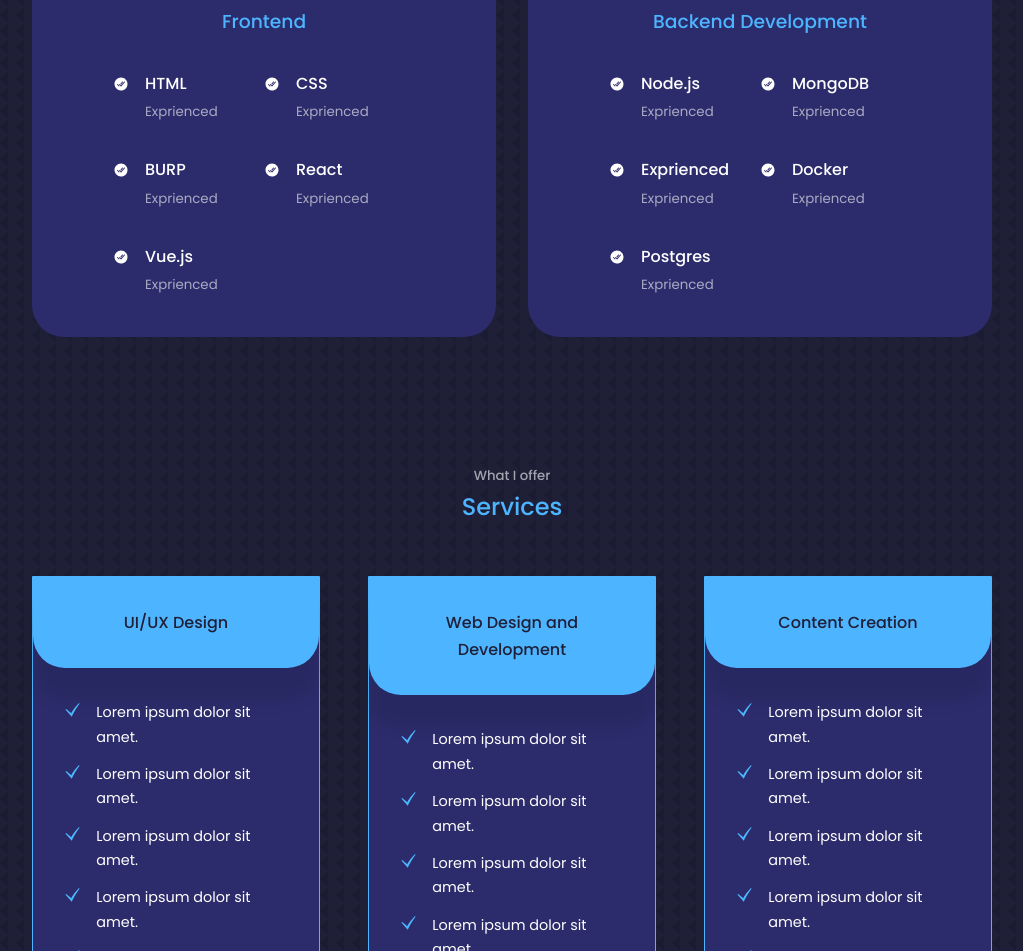
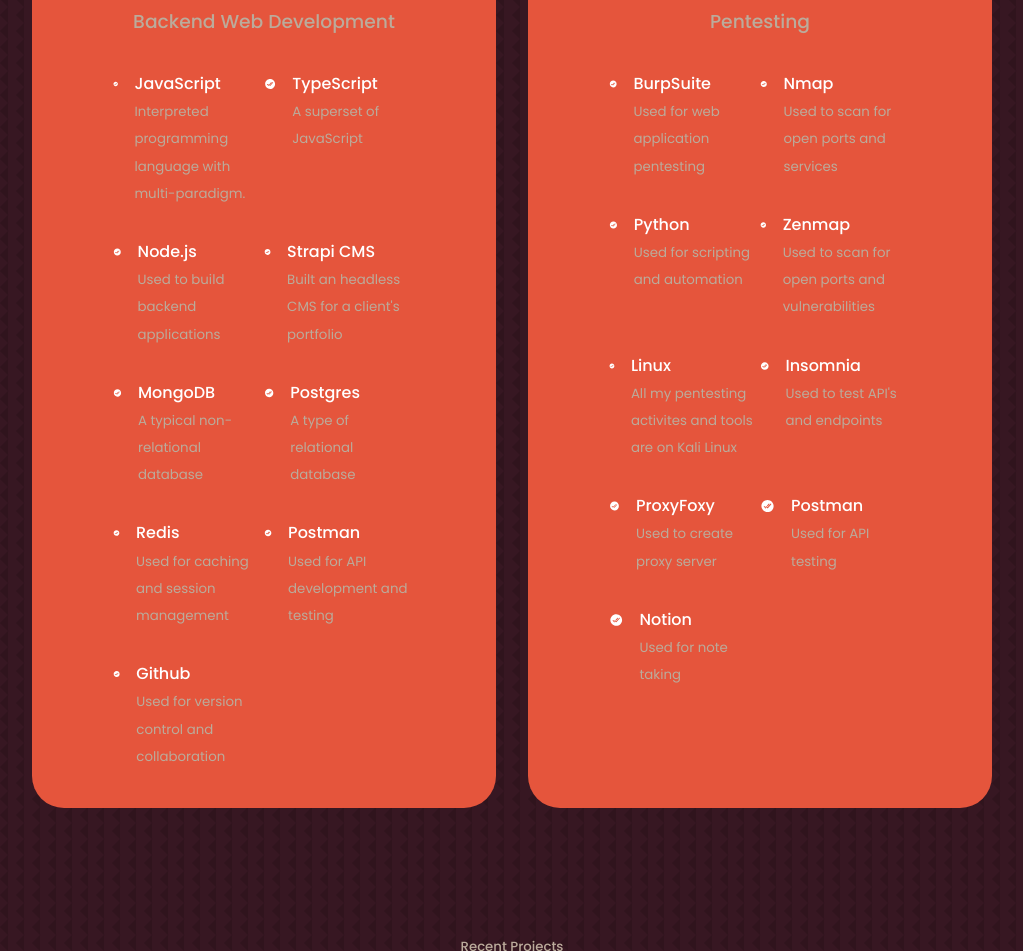
Before and after one commit to jobizil/my-portfolio, a React (Create React App) app: page / in a window 1280 px wide. Shown: the part 1849-2800 px from the top of the page, without its empty margins (128-1151 px from the left). Built offline with nearby package versions, Linux system fonts and the light colour scheme.

Commit message:
Modified projects

```diff
--- a/src/App.jsx
+++ b/src/App.jsx
@@ -3,9 +3,9 @@
 import Nav from "./components/nav/Nav";
 import About from "./components/about/About";
 import Experience from "./components/experience/Experience";
-import Services from "./components/services/Services";
+// import Services from "./components/services/Services";
 import Portfolio from "./components/portfolio/Portfolio";
-import Testimonials from "./components/testimonials/Testimonials";
+// import Testimonials from "./components/testimonials/Testimonials";
 import Contact from "./components/contact/Contact";
 import Footer from "./components/footer/Footer";
 
@@ -16,11 +16,9 @@
 			<Nav />
 			<About />
 			<Experience />
-
-			<Services />
-
+			{/* <Services /> */}
 			<Portfolio />
-			<Testimonials />
+			{/* <Testimonials /> */}
 			<Contact />
 			<Footer />
 		</>
--- a/src/components/about/About.jsx
+++ b/src/components/about/About.jsx
@@ -1,6 +1,5 @@
 import React from "react";
 import "./about.css";
-import ABOUTME from "../../assets/me-about.jpg";
 import { RiAwardLine } from "react-icons/ri";
 import { RiUserStarLine } from "react-icons/ri";
 import { FiCheckCircle } from "react-icons/fi";
@@ -14,7 +13,10 @@
 			<div className="container about__container">
 				<div className="about__me">
 					<div className="about__me-image">
-						<img src={ABOUTME} alt="about-me" />
+						<img
+							src="https://res.cloudinary.com/jobizil/image/upload/v1669898591/portfolio-imgs/photostudio-2-designify_jbfnhz.png"
+							alt="about-me"
+						/>
 					</div>
 				</div>
 
@@ -28,7 +30,7 @@
 						<article className="about__card">
 							<RiUserStarLine className="about__icon" />
 							<h5>Clients</h5>
-							<small>20+ Clients</small>
+							<small>15+ Clients</small>
 						</article>
 						<article className="about__card">
 							<FiCheckCircle className="about__icon" />
--- a/src/components/experience/Experience.jsx
+++ b/src/components/experience/Experience.jsx
@@ -4,86 +4,143 @@
 const Experience = () => {
 	return (
 		<section id="experience">
-			<h5>Skills &amp; Technologies</h5>
-			<h2>My Exprience</h2>
+			<h5>Some of the tools I use</h5>
+			<h2>Tools &amp; Technologies</h2>
 			<div className="container exprience__container">
-				<div className="exprience__frontend">
-					<h3>Frontend</h3>
+				<div className="exprience__backend">
+					<h3>Backend Web Development</h3>
 					<div className="exprience__content">
 						<article className="exprience__details">
 							<IoCheckmarkDoneCircle className="exprience__details-icon" />
 							<div>
-								<h4>HTML</h4>
-								<small className="text-light">Exprienced</small>
+								<h4>JavaScript</h4>
+								<small className="text-light">Interpreted programming language with multi-paradigm.</small>
 							</div>
 						</article>
 						<article className="exprience__details">
 							<IoCheckmarkDoneCircle className="exprience__details-icon" />
 							<div>
-								<h4>CSS</h4>
-								<small className="text-light">Exprienced</small>
+								<h4>TypeScript</h4>
+								<small className="text-light">A superset of JavaScript</small>
 							</div>
 						</article>
 						<article className="exprience__details">
 							<IoCheckmarkDoneCircle className="exprience__details-icon" />
 							<div>
-								<h4>BURP</h4>
-								<small className="text-light">Exprienced</small>
+								<h4>Node.js</h4>
+								<small className="text-light">Used to build backend applications</small>
 							</div>
 						</article>
 						<article className="exprience__details">
 							<IoCheckmarkDoneCircle className="exprience__details-icon" />
 							<div>
-								<h4>React</h4>
-								<small className="text-light">Exprienced</small>
+								<h4>Strapi CMS</h4>
+								<small className="text-light">Built an headless CMS for a client's portfolio</small>
 							</div>
 						</article>
-						<article className="exprience__details">
-							<IoCheckmarkDoneCircle className="exprience__details-icon" />
-							<div>
-								<h4>Vue.js</h4>
-								<small className="text-light">Exprienced</small>
-							</div>
-						</article>
-					</div>
-				</div>
-				{/* End of frontend */}
-				<div className="exprience__backend">
-					<h3>Backend Development</h3>
-					<div className="exprience__content">
-						<article className="exprience__details">
-							<IoCheckmarkDoneCircle className="exprience__details-icon" />
-							<div>
-								<h4>Node.js</h4>
-								<small className="text-light">Exprienced</small>
-							</div>
-						</article>
+
 						<article className="exprience__details">
 							<IoCheckmarkDoneCircle className="exprience__details-icon" />
 							<div>
 								<h4>MongoDB</h4>
-								<small className="text-light">Exprienced</small>
-							</div>
-						</article>
-						<article className="exprience__details">
-							<IoCheckmarkDoneCircle className="exprience__details-icon" />
-							<div>
-								<h4>Exprienced</h4>
-								<small className="text-light">Exprienced</small>
-							</div>
-						</article>
-						<article className="exprience__details">
-							<IoCheckmarkDoneCircle className="exprience__details-icon" />
-							<div>
-								<h4>Docker</h4>
-								<small className="text-light">Exprienced</small>
+								<small className="text-light">A typical non-relational database</small>
 							</div>
 						</article>
 						<article className="exprience__details">
 							<IoCheckmarkDoneCircle className="exprience__details-icon" />
 							<div>
 								<h4>Postgres</h4>
-								<small className="text-light">Exprienced</small>
+								<small className="text-light">A type of relational database</small>
+							</div>
+						</article>
+						<article className="exprience__details">
+							<IoCheckmarkDoneCircle className="exprience__details-icon" />
+							<div>
+								<h4>Redis</h4>
+								<small className="text-light">Used for caching and session management</small>
+							</div>
+						</article>
+						<article className="exprience__details">
+							<IoCheckmarkDoneCircle className="exprience__details-icon" />
+							<div>
+								<h4>Postman</h4>
+								<small className="text-light">Used for API development and testing</small>
+							</div>
+						</article>
+						<article className="exprience__details">
+							<IoCheckmarkDoneCircle className="exprience__details-icon" />
+							<div>
+								<h4>Github</h4>
+								<small className="text-light">Used for version control and collaboration</small>
+							</div>
+						</article>
+					</div>
+				</div>
+				{/* END OF BACKEND DEVELOPMENT */}
+				<div className="exprience__frontend">
+					<h3>Pentesting</h3>
+					<div className="exprience__content">
+						<article className="exprience__details">
+							<IoCheckmarkDoneCircle className="exprience__details-icon" />
+							<div>
+								<h4>BurpSuite</h4>
+								<small className="text-light">Used for web application pentesting</small>
+							</div>
+						</article>
+						<article className="exprience__details">
+							<IoCheckmarkDoneCircle className="exprience__details-icon" />
+							<div>
+								<h4>Nmap</h4>
+								<small className="text-light">Used to scan for open ports and services</small>
+							</div>
+						</article>
+						<article className="exprience__details">
+							<IoCheckmarkDoneCircle className="exprience__details-icon" />
+							<div>
+								<h4>Python</h4>
+								<small className="text-light">Used for scripting and automation</small>
+							</div>
+						</article>
+						<article className="exprience__details">
+							<IoCheckmarkDoneCircle className="exprience__details-icon" />
+							<div>
+								<h4>Zenmap</h4>
+								<small className="text-light">Used to scan for open ports and vulnerabilities</small>
+							</div>
+						</article>
+						<article className="exprience__details">
+							<IoCheckmarkDoneCircle className="exprience__details-icon" />
+							<div>
+								<h4>Linux</h4>
+								<small className="text-light">All my pentesting activites and tools are on Kali Linux</small>
+							</div>
+						</article>
+						<article className="exprience__details">
+							<IoCheckmarkDoneCircle className="exprience__details-icon" />
+							<div>
+								<h4>Insomnia</h4>
+								<small className="text-light">Used to test API's and endpoints</small>
+							</div>
+						</article>
+						<article className="exprience__details">
+							<IoCheckmarkDoneCircle className="exprience__details-icon" />
+							<div>
+								<h4>ProxyFoxy</h4>
+								<small className="text-light">Used to create proxy server</small>
+							</div>
+						</article>
+						<article className="exprience__details">
+							<IoCheckmarkDoneCircle className="exprience__details-icon" />
+							<div>
+								<h4>Postman</h4>
+								<small className="text-light">Used for API testing</small>
+							</div>
+						</article>
+						<article className="exprience__details">
+							<IoCheckmarkDoneCircle className="exprience__details-icon" />
+							<div>
+								<h4>Notion</h4>
+								<small className="text-light">Used for note taking</small>
 							</div>
 						</article>
 					</div>
--- a/src/components/footer/Footer.jsx
+++ b/src/components/footer/Footer.jsx
@@ -20,15 +20,15 @@
 				<li>
 					<a href="#experience">Experience</a>
 				</li>
+				{/* <li>
+					<a href="#services">Services</a>
+				</li> */}
 				<li>
-					<a href="#services">Services</a>
+					<a href="#portfolio">Portfolio</a>
 				</li>
-				<li>
-					<a href="#portfoilo">Portfolio</a>
-				</li>
-				<li>
+				{/* <li>
 					<a href="#testimonials">Testimonials</a>
-				</li>
+				</li> */}
 				<li>
 					<a href="#contact">Contact</a>
 				</li>
--- a/src/components/header/Header.jsx
+++ b/src/components/header/Header.jsx
@@ -1,7 +1,7 @@
 import React from "react";
 import "./header.css";
 import CTA from "./CTA";
-import ME from "../../assets/me.png";
+
 import HeaderSocials from "./HeaderSocials";
 const Header = () => {
 	return (
@@ -12,7 +12,10 @@
 				<h5 className="text-light">Backend Developer &amp; Pentest Enthusiast</h5>
 				<CTA />
 				<div className="me">
-					<img src={ME} alt="me" />{" "}
+					<img
+						src="https://res.cloudinary.com/jobizil/image/upload/v1669895654/portfolio-imgs/profilePhoto-removebg-preview_xraane.png"
+						alt="me"
+					/>{" "}
 				</div>
 				<a href="#contact" className="scroll__down">
 					Scroll Down
--- a/src/components/header/header.css
+++ b/src/components/header/header.css
@@ -47,7 +47,7 @@
 	margin-top: 4rem;
 	border-radius: 12rem 12rem 0 0;
 	overflow: hidden;
-	padding: 5rem 1.5rem 1.5rem 1.5rem;
+	/* padding: 5rem 1.5rem 1.5rem 1.5rem; */
 }
 
 /* ====================== SCROLL DOWN ====================== */
--- a/src/components/nav/Nav.jsx
+++ b/src/components/nav/Nav.jsx
@@ -1,3 +1,4 @@
+/* eslint-disable jsx-a11y/anchor-is-valid */
 import React from "react";
 import "./nav.css";
 
@@ -26,9 +27,9 @@
 				<BiBook />
 			</a>
 			<a
-				href="#services"
-				onClick={() => setActiveNav("#services")}
-				className={activeNav === "#services" ? "active" : ""}>
+				href="#portfolio"
+				onClick={() => setActiveNav("#portfolio")}
+				className={activeNav === "#portfolio" ? "active" : ""}>
 				<RiServiceLine />
 			</a>
 			<a href="#contact" onClick={() => setActiveNav("#contact")} className={activeNav === "#contact" ? "active" : ""}>
--- a/src/components/portfolio/Portfolio.jsx
+++ b/src/components/portfolio/Portfolio.jsx
@@ -1,52 +1,28 @@
 import React from "react";
 import "./portfolio.css";
-import IMG1 from "../../assets/portfolio1.jpg";
-import IMG2 from "../../assets/portfolio2.jpg";
-import IMG3 from "../../assets/portfolio3.jpg";
-import IMG4 from "../../assets/portfolio4.jpg";
-import IMG5 from "../../assets/portfolio5.png";
-import IMG6 from "../../assets/portfolio6.jpg";
 
 const data = [
 	{
 		id: 1,
-		title: "Portfolio Name",
-		image: IMG1,
+		title: "Bitmarte ",
+		image:
+			"https://res.cloudinary.com/jobizil/image/upload/v1669792843/portfolio-imgs/Screenshot_2022-11-30_at_8.19.58_AM_vp2ycy.jpg",
 		github: "https://github.com/jobizil",
 		demo: "https://github.com/jobizil",
 	},
+
 	{
-		id: 2,
-		title: "Portfolio Name 2",
-		image: IMG2,
+		id: 3,
+		title: "AIDMS Portal",
+		image: "https://res.cloudinary.com/jobizil/image/upload/v1669794684/portfolio-imgs/Untitled.JPEG_wrza3p.png",
 		github: "https://github.com/jobizil",
 		demo: "https://github.com/jobizil",
 	},
 	{
 		id: 3,
-		title: "Portfolio Name 3",
-		image: IMG3,
-		github: "https://github.com/jobizil",
-		demo: "https://github.com/jobizil",
-	},
-	{
-		id: 4,
-		title: "Portfolio Name 4",
-		image: IMG4,
-		github: "https://github.com/jobizil",
-		demo: "https://github.com/jobizil",
-	},
-	{
-		id: 5,
-		title: "Portfolio Name 5",
-		image: IMG5,
-		github: "https://github.com/jobizil",
-		demo: "https://github.com/jobizil",
-	},
-	{
-		id: 6,
-		title: "Portfolio Name 6",
-		image: IMG6,
+		title: "Url Shortner",
+		image:
+			"https://res.cloudinary.com/jobizil/image/upload/v1669930109/portfolio-imgs/Screenshot_2022-12-01_at_10.25.18_PM_afq4am.jpg",
 		github: "https://github.com/jobizil",
 		demo: "https://github.com/jobizil",
 	},
@@ -65,15 +41,15 @@
 							<div className="portfolio__item-image">
 								<img src={image} alt={title} />
 							</div>
-							<h3>Portfolio Name</h3>
-							<div className="portfolio__item-cta">
+							<h3>{title}</h3>
+							{/* <div className="portfolio__item-cta">
 								<a href={github} className="btn" target="_blank" rel="noreferrer">
 									Github
 								</a>
 								<a href={demo} className="btn btn-primary" target="_blank" rel="noreferrer">
 									Live Project
 								</a>
-							</div>
+							</div> */}
 						</article>
 					);
 				})}
--- a/src/components/services/Services.jsx
+++ b/src/components/services/Services.jsx
@@ -10,91 +10,53 @@
 			<div className="container services__container">
 				<article className="service">
 					<div className="service__head">
-						<h3>UI/UX Design</h3>
+						<h3>Website Design and Development</h3>
 					</div>
 					<ul className="service__list">
 						<li>
 							<GiCheckMark className="service__list-icon" />
-							<p>Lorem ipsum dolor sit amet.</p>
+							<p>
+								I develop and build high-end user friendly websites that provides optimum business requirements and are
+								adaptive to various device.
+							</p>
 						</li>
 						<li>
 							<GiCheckMark className="service__list-icon" />
-							<p>Lorem ipsum dolor sit amet.</p>
-						</li>
-						<li>
-							<GiCheckMark className="service__list-icon" />
-							<p>Lorem ipsum dolor sit amet.</p>
-						</li>
-						<li>
-							<GiCheckMark className="service__list-icon" />
-							<p>Lorem ipsum dolor sit amet.</p>
-						</li>
-
-						<li>
-							<GiCheckMark className="service__list-icon" />
-							<p>Lorem ipsum dolor sit amet.</p>
-						</li>
-					</ul>
-				</article>
-				{/* END OF UI/UX */}
-				<article className="service">
-					<div className="service__head">
-						<h3>Web Design and Development</h3>
-					</div>
-					<ul className="service__list">
-						<li>
-							<GiCheckMark className="service__list-icon" />
-							<p>Lorem ipsum dolor sit amet.</p>
-						</li>
-						<li>
-							<GiCheckMark className="service__list-icon" />
-							<p>Lorem ipsum dolor sit amet.</p>
-						</li>
-						<li>
-							<GiCheckMark className="service__list-icon" />
-							<p>Lorem ipsum dolor sit amet.</p>
-						</li>
-						<li>
-							<GiCheckMark className="service__list-icon" />
-							<p>Lorem ipsum dolor sit amet.</p>
-						</li>
-						<li>
-							<GiCheckMark className="service__list-icon" />
-							<p>Lorem ipsum dolor sit amet.</p>
-						</li>
-
-						<li>
-							<GiCheckMark className="service__list-icon" />
-							<p>Lorem ipsum dolor sit amet.</p>
+							<p>I Create reusable libraries and code for later use.</p>
 						</li>
 					</ul>
 				</article>
 				{/* END OF Web Design and Development */}
 				<article className="service">
 					<div className="service__head">
-						<h3>Content Creation</h3>
+						<h3>Website Maintenance &amp; Management</h3>
 					</div>
 					<ul className="service__list">
 						<li>
 							<GiCheckMark className="service__list-icon" />
-							<p>Lorem ipsum dolor sit amet.</p>
+							<p>
+								I help perform routine and scheduled maintenance on existing websites to help super-charge its web
+								servers.
+							</p>
 						</li>
 						<li>
 							<GiCheckMark className="service__list-icon" />
-							<p>Lorem ipsum dolor sit amet.</p>
+							<p>I also help provide enhanced optimization for better user interaction and experience.</p>
 						</li>
+					</ul>
+				</article>
+				{/* END OF Website Management*/}
+				<article className="service">
+					<div className="service__head">
+						<h3>Consultancy Services </h3>
+					</div>
+					<ul className="service__list">
 						<li>
 							<GiCheckMark className="service__list-icon" />
-							<p>Lorem ipsum dolor sit amet.</p>
-						</li>
-						<li>
-							<GiCheckMark className="service__list-icon" />
-							<p>Lorem ipsum dolor sit amet.</p>
-						</li>
-
-						<li>
-							<GiCheckMark className="service__list-icon" />
-							<p>Lorem ipsum dolor sit amet.</p>
+							<p>
+								I provide enterprise grade consultancy that involves creating, maintaining and improving websites, web
+								applications etc.
+							</p>
 						</li>
 					</ul>
 				</article>
--- a/src/index.css
+++ b/src/index.css
@@ -11,7 +11,7 @@
 }
 
 /* Main website color */
-:root {
+/* :root {
 	--color-bg: #1f1f38;
 	--color-bg-variant: #2c2c6c;
 	--color-primary: #4db5ff;
@@ -24,8 +24,22 @@
 	--container-width-lg: 75%;
 	--container-width-md: 86%;
 	--container-width-sm: 90%;
+} */
+
+:root {
+	--color-bg: #371722;
+	--color-bg-variant: #e5553c;
+	--color-primary: #bbab9b;
+	--color-primary-variant: rgba(139, 71, 29, 0.4);
+	--color-white: #fff;
+	--color-light: #bbab9b;
+
+	--transition: all 400ms ease;
+
+	--container-width-lg: 75%;
+	--container-width-md: 86%;
+	--container-width-sm: 90%;
 }
-
 html {
 	scroll-behavior: smooth;
 }
```
